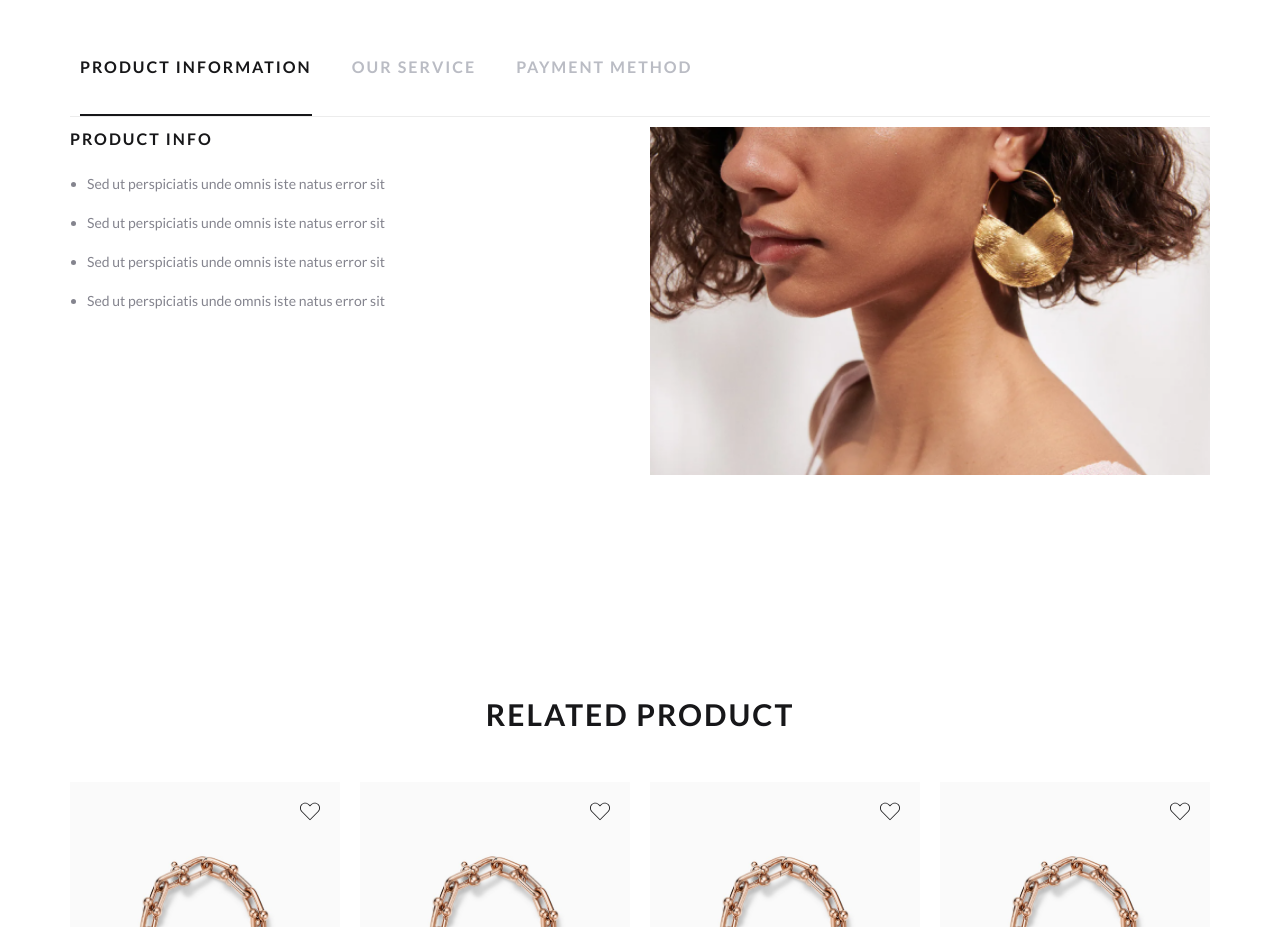
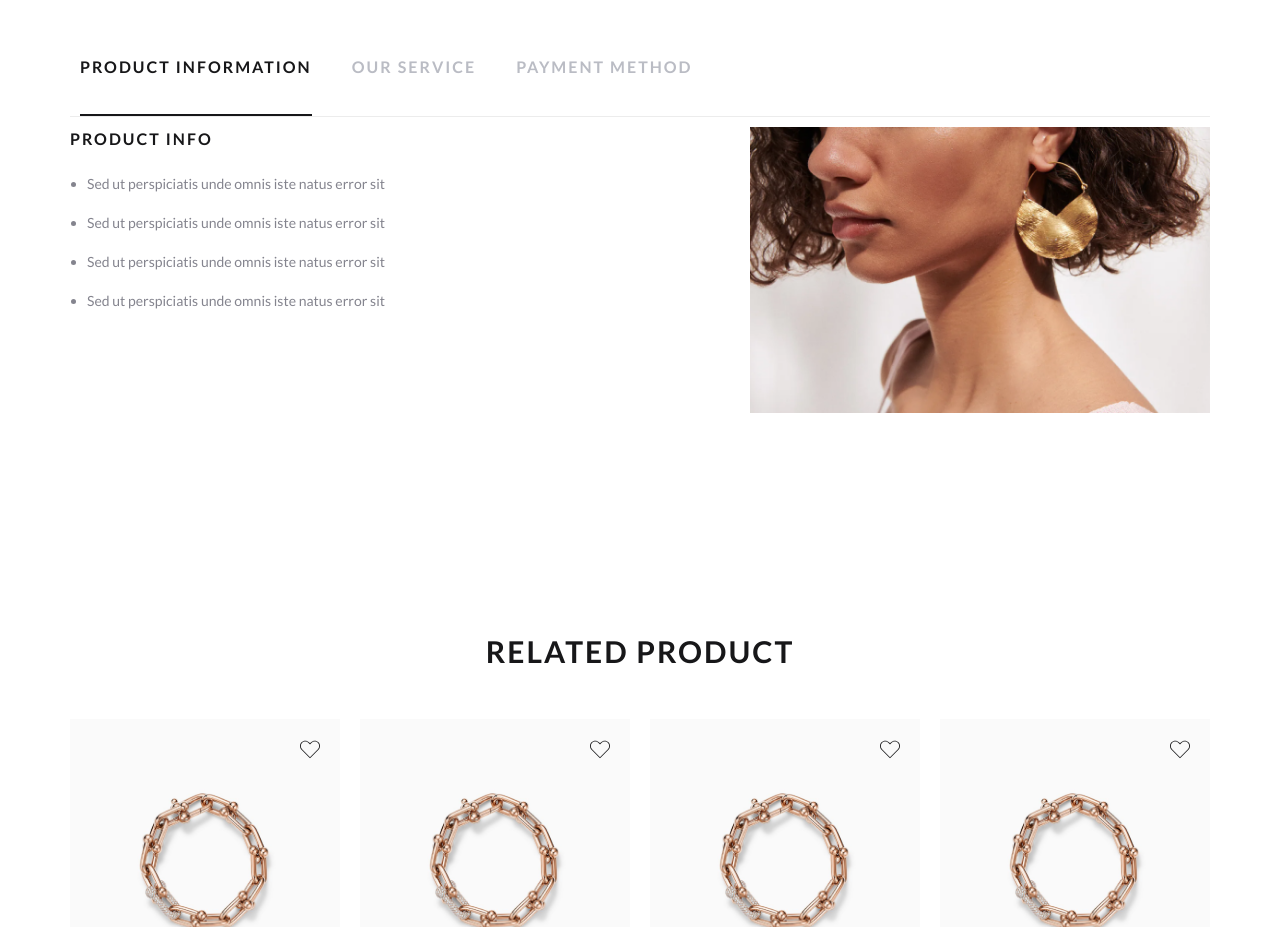
Before and after one commit to thinhblack2k/shopdercalonew, a plain HTML site: page product-detail.html in a window 1280 px wide. Shown: the part 1340-2267 px from the top of the page. Drawn offline with Linux system fonts and the light colour scheme.

Commit message:
update: Cập nhật khoảng cách của breacumb

```diff
--- a/assets/css/main.css
+++ b/assets/css/main.css
@@ -1069,6 +1069,7 @@ body {
     color: #333;
     display: none;
 }
+
 .tab-pane.active {
     display: block;
 }
@@ -1476,6 +1477,14 @@ body {
         width: 100%;
     }
 
+    .tab-pane .col img {
+        padding-left: 100px;
+    }
+
+    .breadcrumb {
+        padding-bottom: calc(60px - var(--gutter));
+    }
+
 }
 
 @media (min-width: 992px) {
@@ -1590,10 +1599,6 @@ body {
     .collection-product__item {
         padding-bottom: 60px;
     }
-
-    .breadcrumb {
-        padding-bottom: calc(60px - var(--gutter));
-    }
 }
 
 @media (min-width: 1200px) {
```
